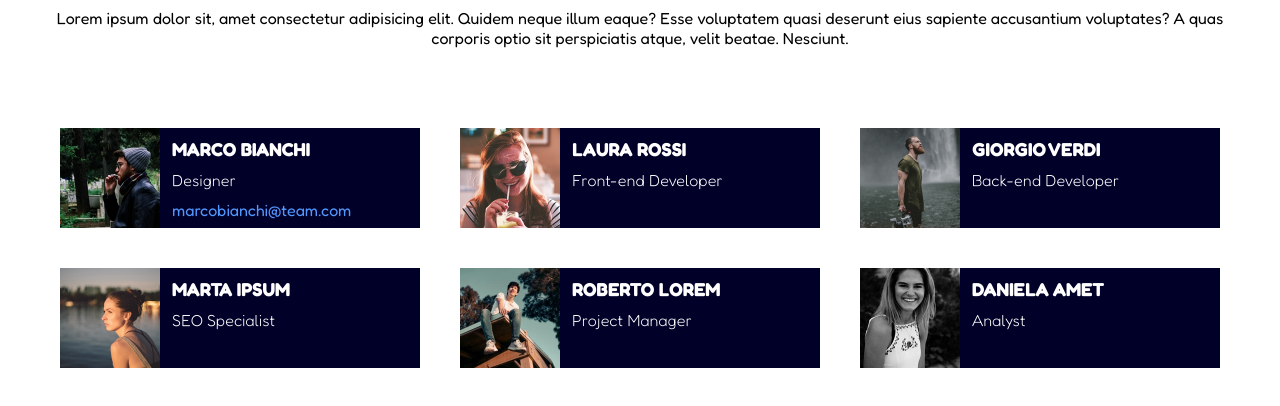
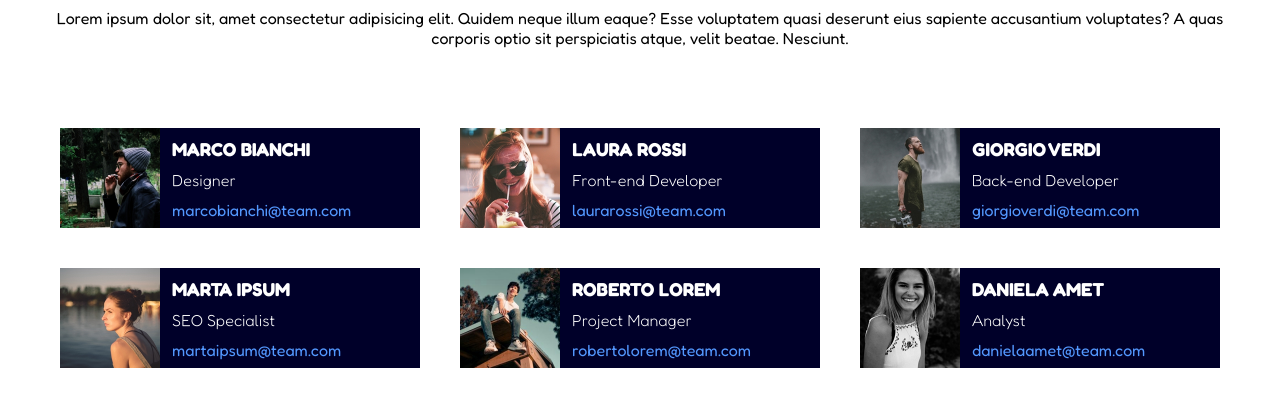
Before and after one commit to DomenicoScala/html-css-float-cards, a plain HTML site: page index.html in a window 1280 px wide. Shown: the part 90-496 px from the top of the page. Drawn offline with Linux system fonts and the light colour scheme.

Commit message:
Fine progetto

```diff
--- a/css/style.css
+++ b/css/style.css
@@ -109,4 +109,5 @@ div.cards a{
     margin-top: 10px;
     margin-left: 12px;
     text-decoration: none;
+    margin-bottom: 15px;
 }
--- a/index.html
+++ b/index.html
@@ -42,6 +42,8 @@
                                 <img class="fotoid" src="img/female1.png" alt="Female1">
                                 <h3>LAURA ROSSI</h3>
                                 <p class="qualifica">Front-end Developer</p>
+                                <a href="">laurarossi@team.com</a>
+
                             </div>
                         </div>
                         <div>
@@ -49,6 +51,7 @@
                                 <img class="fotoid" src="img/male2.png" alt="Male2">
                                 <h3>GIORGIO VERDI</h3>
                                 <p class="qualifica">Back-end Developer</p>
+                                <a href="">giorgioverdi@team.com</a>
                             </div>
                         </div>
                         <div>
@@ -56,6 +59,7 @@
                                 <img class="fotoid" src="img/female2.png" alt="Female2">
                                 <h3>MARTA IPSUM</h3>
                                 <p class="qualifica">SEO Specialist</p>
+                                <a href="">martaipsum@team.com</a>
                             </div>
                         </div>
                         <div>
@@ -63,6 +67,7 @@
                                 <img class="fotoid" src="img/male3.png" alt="Male3">
                                 <h3>ROBERTO LOREM</h3>
                                 <p class="qualifica">Project Manager</p>
+                                <a href="">robertolorem@team.com</a>
                             </div>
                         </div>
                         <div>
@@ -70,23 +75,12 @@
                                 <img class="fotoid" src="img/female3.png" alt="Female3">
                                 <h3>DANIELA AMET</h3>
                                 <p class="qualifica">Analyst</p>
+                                <a href="">danielaamet@team.com</a>
                             </div>
                         </div>
                       </div>
                 </section>
             </main>
-
-
-
-
-
-
-
-
-
-
         </div>
-
-
     </body>
 </html>
```
